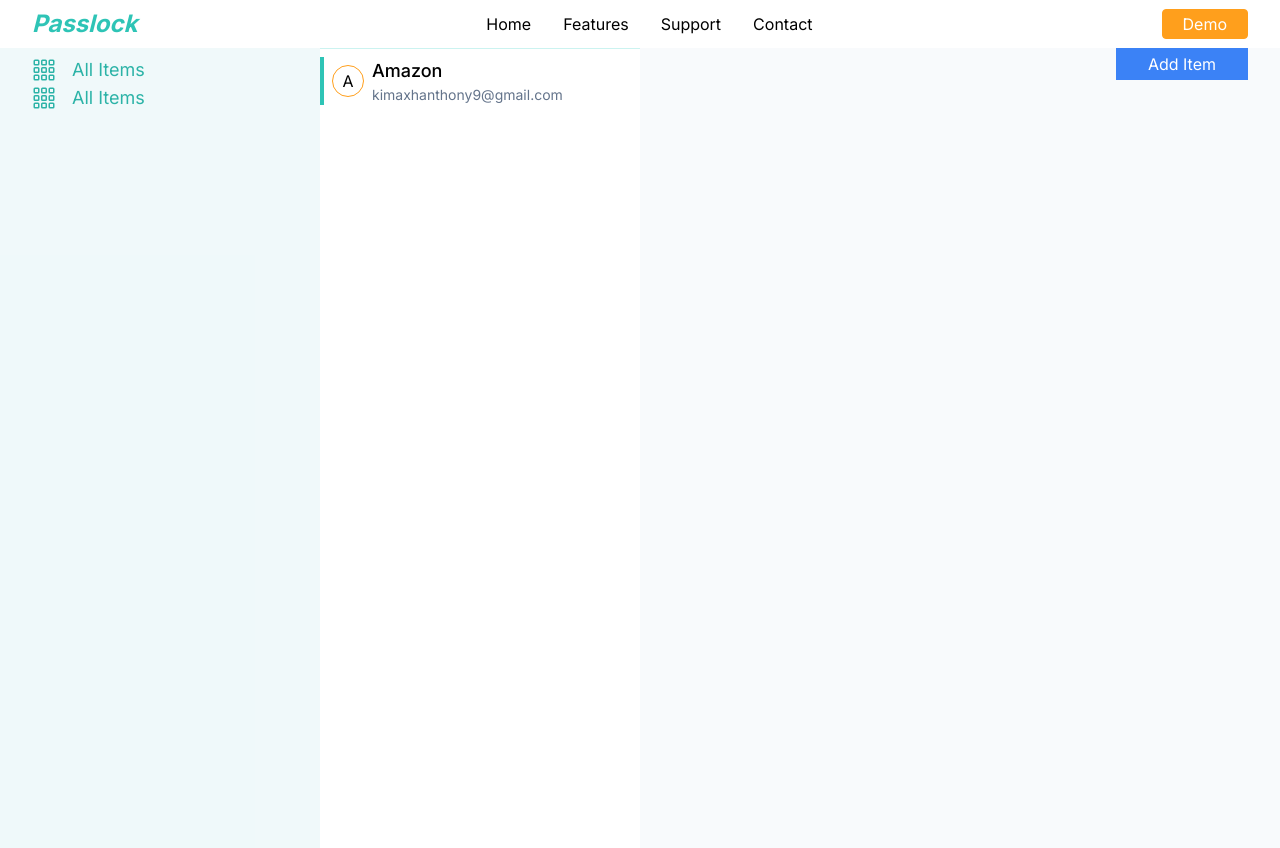
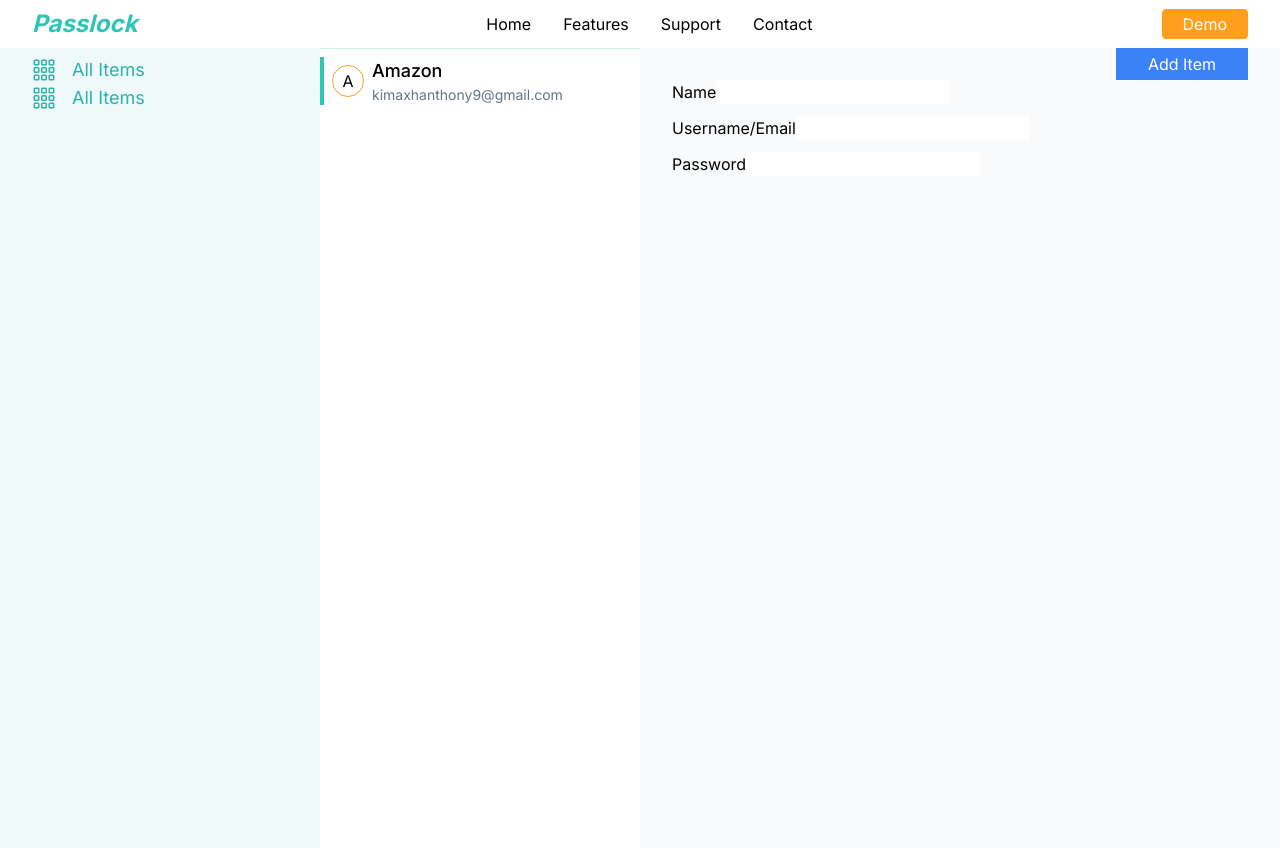
Before and after one commit to Tonnykimanthi/passlock, a Next.js app: page /demo in a window 1280 px wide. Built offline with nearby package versions, Linux system fonts and the light colour scheme.

Commit message:
Update AddItemForm.tsx

```diff
--- a/components/layout/ItemInfo.tsx
+++ b/components/layout/ItemInfo.tsx
@@ -1,9 +1,12 @@
+import AddItemForm from "../ui/AddItemForm";
+
 const ItemInfo = () => {
   return (
     <section className="flex- flex basis-1/2 flex-col px-2 md:px-5 lg:px-8">
       <button className="self-end bg-blue-500 py-1 text-white md:px-5 lg:px-8">
         Add Item
       </button>
+      <AddItemForm />
     </section>
   );
 };
--- a/components/ui/AddItemForm.tsx
+++ b/components/ui/AddItemForm.tsx
@@ -1,21 +1,25 @@
+import { AppContext, Context } from "@/context/context";
+import { useContext } from "react";
 
 const AddItemForm = () => {
+    const {setNameField} = useContext(AppContext) as Context
+
   return (
-    <form>
+    <form className="space-y-3">
       <div>
         <label htmlFor="name">Name</label>
-            <input type="text" name="name"/>
+        <input type="text" name="name" onChange={e => setNameField(e.target.value)}/>
       </div>
       <div>
         <label htmlFor="user-name-email">Username/Email</label>
-            <input type="text" name="user-name-email"/>
+        <input type="text" name="user-name-email" />
       </div>
       <div>
         <label htmlFor="password">Password</label>
-            <input type="text" name="password"/>
+        <input type="text" name="password" />
       </div>
     </form>
-  )
-}
+  );
+};
 
-export default AddItemForm
+export default AddItemForm;
--- a/context/context.tsx
+++ b/context/context.tsx
@@ -1,7 +1,7 @@
 import { Dispatch, SetStateAction, createContext, useState } from "react";
 import ItemsList from "@/components/layout/Items";
 
-type Context = {
+export type Context = {
   nameField: string;
   userNameField: string;
   passwordField: string;
```
Lines whose indentation alone changed are shown as unchanged.
